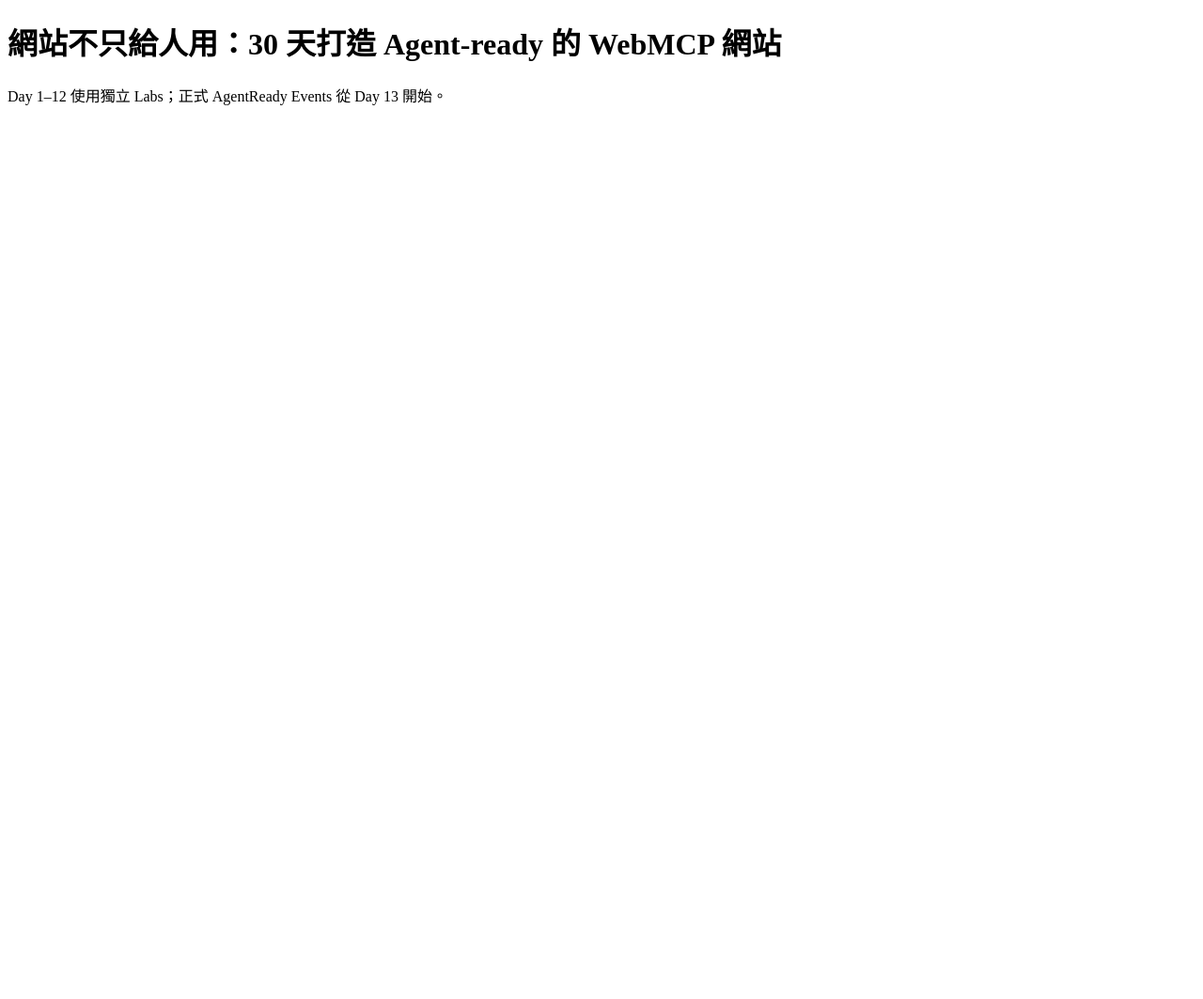
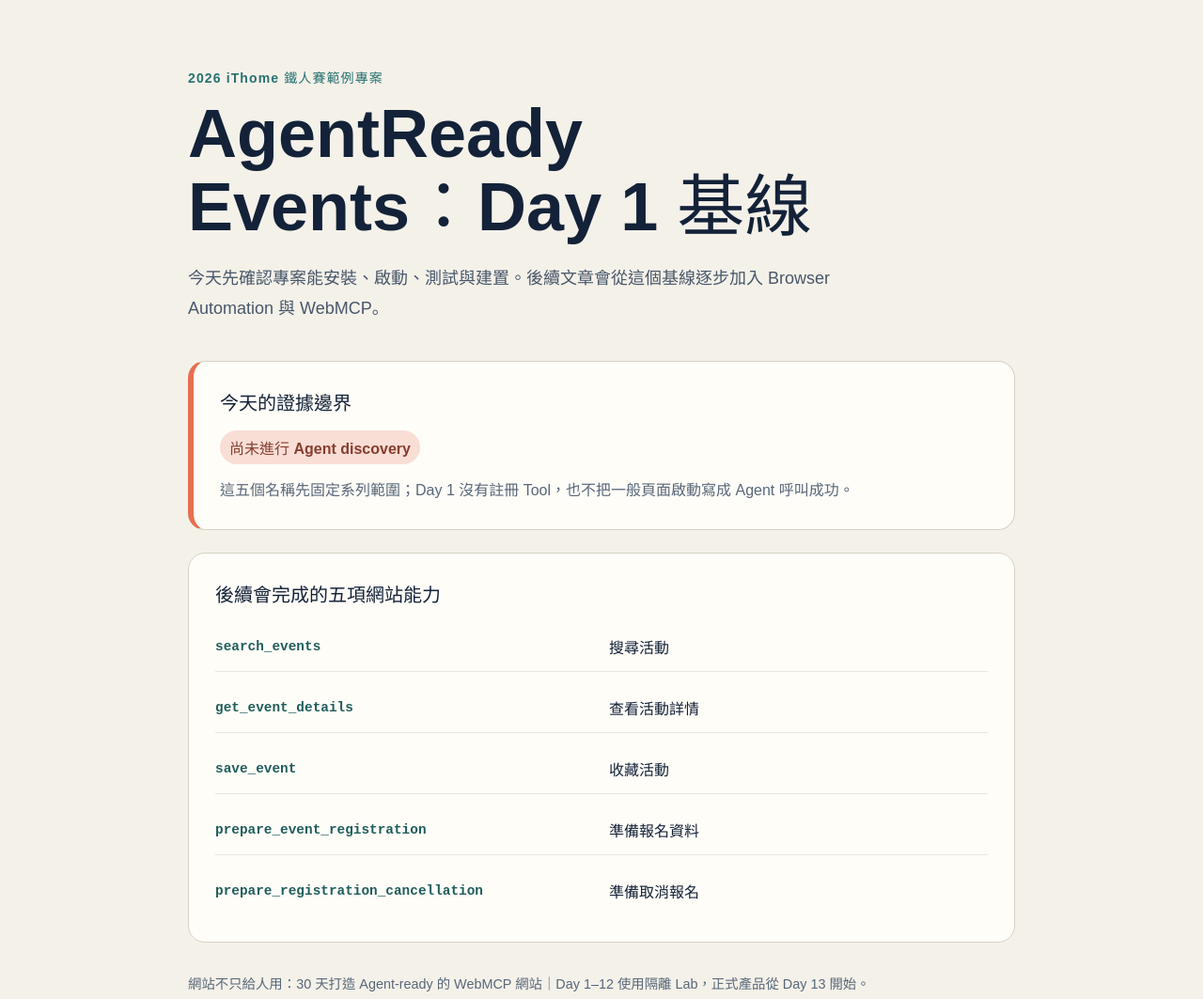
Before and after one commit to eric861129/AgentReady-Events, a website built with Vite: page index.html in a window 1280 px wide. Shown: the whole page at 94% size. Before the commit the page ends 800 px from the top, so only its background shows below. Built offline with nearby package versions, Linux system fonts and the light colour scheme.

Commit message:
feat(day-01): publish reader-ready baseline

```diff
--- a/index.html
+++ b/index.html
@@ -3,7 +3,11 @@
   <head>
     <meta charset="UTF-8" />
     <meta name="viewport" content="width=device-width, initial-scale=1.0" />
-    <title>WebMCP v3 Labs</title>
+    <meta
+      name="description"
+      content="AgentReady Events Day 1 可執行基線，建立後續 WebMCP 實驗的共同起點。"
+    />
+    <title>AgentReady Events：Day 1 基線</title>
   </head>
   <body>
     <main id="app"></main>
--- a/labs/index.ts
+++ b/labs/index.ts
@@ -1,4 +1,8 @@
+import "./styles.css";
+
 export const SERIES_TITLE = "網站不只給人用：30 天打造 Agent-ready 的 WebMCP 網站";
+export const DAY_ONE_HEADING = "AgentReady Events：Day 1 基線";
+export const DAY_ONE_STATUS = "尚未進行 Agent discovery";
 
 export const V3_TOOL_NAMES = [
   "search_events",
@@ -8,13 +12,71 @@ export const V3_TOOL_NAMES = [
   "prepare_registration_cancellation"
 ] as const;
 
+const CAPABILITY_LABELS = [
+  ["search_events", "搜尋活動"],
+  ["get_event_details", "查看活動詳情"],
+  ["save_event", "收藏活動"],
+  ["prepare_event_registration", "準備報名資料"],
+  ["prepare_registration_cancellation", "準備取消報名"]
+] as const;
+
 if (typeof document !== "undefined") {
   const app = document.querySelector<HTMLElement>("#app");
   if (app) {
+    const eyebrow = document.createElement("p");
+    eyebrow.className = "eyebrow";
+    eyebrow.textContent = "2026 iThome 鐵人賽範例專案";
+
     const title = document.createElement("h1");
-    title.textContent = SERIES_TITLE;
-    const note = document.createElement("p");
-    note.textContent = "Day 1–12 使用獨立 Labs；正式 AgentReady Events 從 Day 13 開始。";
-    app.replaceChildren(title, note);
+    title.textContent = DAY_ONE_HEADING;
+
+    const introduction = document.createElement("p");
+    introduction.className = "introduction";
+    introduction.textContent = "今天先確認專案能安裝、啟動、測試與建置。後續文章會從這個基線逐步加入 Browser Automation 與 WebMCP。";
+
+    const boundary = document.createElement("section");
+    boundary.className = "boundary";
+    boundary.setAttribute("aria-labelledby", "day-one-boundary");
+
+    const boundaryTitle = document.createElement("h2");
+    boundaryTitle.id = "day-one-boundary";
+    boundaryTitle.textContent = "今天的證據邊界";
+
+    const status = document.createElement("p");
+    status.className = "status";
+    status.textContent = DAY_ONE_STATUS;
+
+    const boundaryCopy = document.createElement("p");
+    boundaryCopy.textContent = "這五個名稱先固定系列範圍；Day 1 沒有註冊 Tool，也不把一般頁面啟動寫成 Agent 呼叫成功。";
+
+    boundary.append(boundaryTitle, status, boundaryCopy);
+
+    const roadmap = document.createElement("section");
+    roadmap.setAttribute("aria-labelledby", "capability-roadmap");
+
+    const roadmapTitle = document.createElement("h2");
+    roadmapTitle.id = "capability-roadmap";
+    roadmapTitle.textContent = "後續會完成的五項網站能力";
+
+    const capabilityList = document.createElement("ul");
+    capabilityList.setAttribute("aria-label", "後續會完成的五項網站能力");
+
+    for (const [name, label] of CAPABILITY_LABELS) {
+      const item = document.createElement("li");
+      const code = document.createElement("code");
+      const description = document.createElement("span");
+      code.textContent = name;
+      description.textContent = label;
+      item.append(code, description);
+      capabilityList.append(item);
+    }
+
+    roadmap.append(roadmapTitle, capabilityList);
+
+    const seriesNote = document.createElement("p");
+    seriesNote.className = "series-note";
+    seriesNote.textContent = `${SERIES_TITLE}｜Day 1–12 使用隔離 Lab，正式產品從 Day 13 開始。`;
+
+    app.replaceChildren(eyebrow, title, introduction, boundary, roadmap, seriesNote);
   }
 }
--- /dev/null
+++ b/labs/styles.css
@@ -0,0 +1,131 @@
+:root {
+  color: #132238;
+  background: #f4f1e9;
+  font-family: "Noto Sans TC", "Microsoft JhengHei", sans-serif;
+  font-synthesis: none;
+}
+
+* {
+  box-sizing: border-box;
+}
+
+body {
+  min-width: 320px;
+  margin: 0;
+}
+
+#app {
+  width: min(880px, calc(100% - 40px));
+  margin: 0 auto;
+  padding: 72px 0 48px;
+}
+
+.eyebrow {
+  margin: 0 0 12px;
+  color: #287271;
+  font-size: 0.875rem;
+  font-weight: 700;
+  letter-spacing: 0.08em;
+}
+
+h1,
+h2,
+p {
+  margin-top: 0;
+}
+
+h1 {
+  max-width: 720px;
+  margin-bottom: 20px;
+  font-size: clamp(2.25rem, 6vw, 4.5rem);
+  line-height: 1.08;
+}
+
+h2 {
+  margin-bottom: 16px;
+  font-size: 1.25rem;
+}
+
+.introduction {
+  max-width: 700px;
+  margin-bottom: 40px;
+  color: #48576a;
+  font-size: 1.125rem;
+  line-height: 1.8;
+}
+
+section {
+  margin-bottom: 24px;
+  padding: 28px;
+  border: 1px solid #d8d2c4;
+  border-radius: 18px;
+  background: #fffdf8;
+}
+
+.boundary {
+  border-left: 6px solid #e76f51;
+}
+
+.status {
+  display: inline-block;
+  margin-bottom: 14px;
+  padding: 6px 10px;
+  border-radius: 999px;
+  color: #873e2f;
+  background: #f9ded6;
+  font-weight: 700;
+}
+
+.boundary p:last-child,
+.series-note {
+  margin-bottom: 0;
+  color: #586779;
+  line-height: 1.7;
+}
+
+ul {
+  display: grid;
+  gap: 12px;
+  margin: 0;
+  padding: 0;
+  list-style: none;
+}
+
+li {
+  display: grid;
+  grid-template-columns: minmax(220px, 1fr) 1fr;
+  gap: 16px;
+  align-items: center;
+  padding: 14px 0;
+  border-bottom: 1px solid #ebe6dc;
+}
+
+li:last-child {
+  border-bottom: 0;
+}
+
+code {
+  color: #1f5d5c;
+  font-size: 0.9rem;
+  font-weight: 700;
+}
+
+.series-note {
+  padding-top: 8px;
+  font-size: 0.9rem;
+}
+
+@media (max-width: 640px) {
+  #app {
+    padding-top: 40px;
+  }
+
+  section {
+    padding: 22px;
+  }
+
+  li {
+    grid-template-columns: 1fr;
+    gap: 6px;
+  }
+}
--- a/package.json
+++ b/package.json
@@ -9,7 +9,7 @@
   "scripts": {
     "dev": "vite --host 127.0.0.1",
     "typecheck": "tsc --noEmit",
-    "test": "vitest run",
+    "test": "vitest run --exclude 'tests/browser/**'",
     "test:e2e": "playwright test",
     "build": "tsc --noEmit && vite build"
   },
```
Also changed, not shown: tests/browser/day-01-home.spec.ts (added, +9 -0 lines), tests/readme.test.ts (added, +19 -0 lines), README.md, 1 other file.
